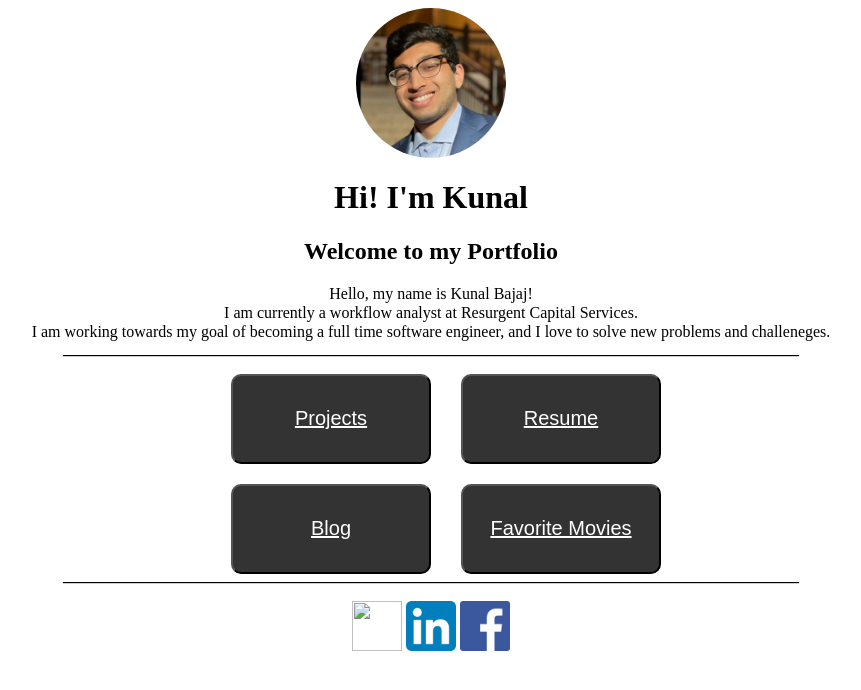
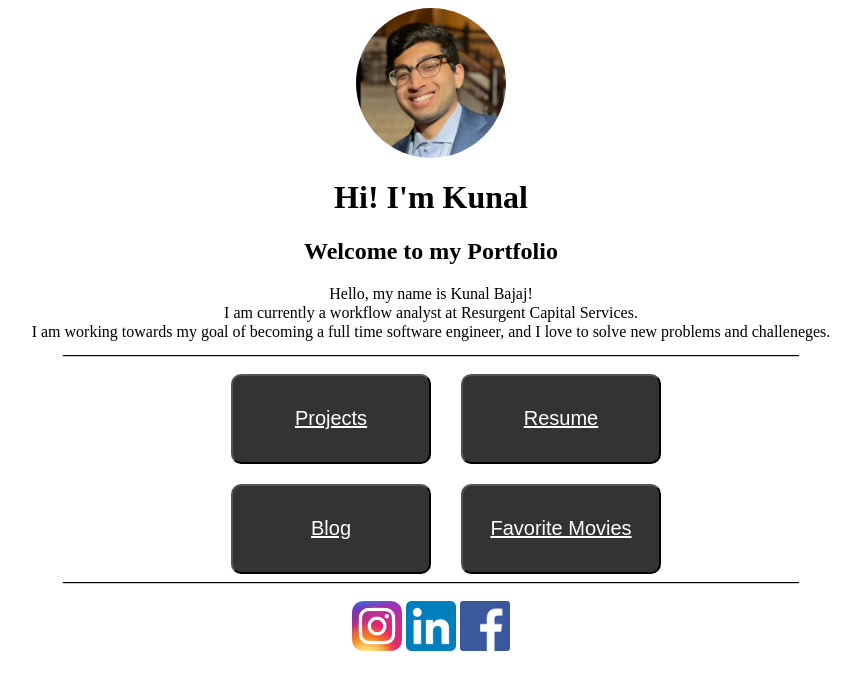
Before and after one commit to kbajaj200/kbajaj200.github.io, a plain HTML site: page index.html in a window 1280 px wide. Shown: the whole page, without its empty margins (209-1070 px from the left). Drawn offline with Linux system fonts and the light colour scheme; files whose address does not match are found by name.

Commit message:
Update index.html

```diff
--- a/index.html
+++ b/index.html
@@ -51,7 +51,7 @@
         </p>
     </div>
     <div class="Social">
-        <a href="https://www.instagram.com/kunalb_98/"><img src="Users/kunalbajaj/Documents/Insta.png" width="50" height="50"></a>
+        <a href="https://www.instagram.com/kunalb_98/"><img src="Insta.png" width="50" height="50"></a>
         <a href="https://www.linkedin.com/in/kunal-bajaj200/"><img src="Users/kunalbajaj/Documents/LinkedIn.png" width="50" height="50"></a>
         <a href="https://www.facebook.com/kunal.bajaj.180"><img src="Users/kunalbajaj/Documents/Facebook.png" width="50" height="50"></a>
 
```
